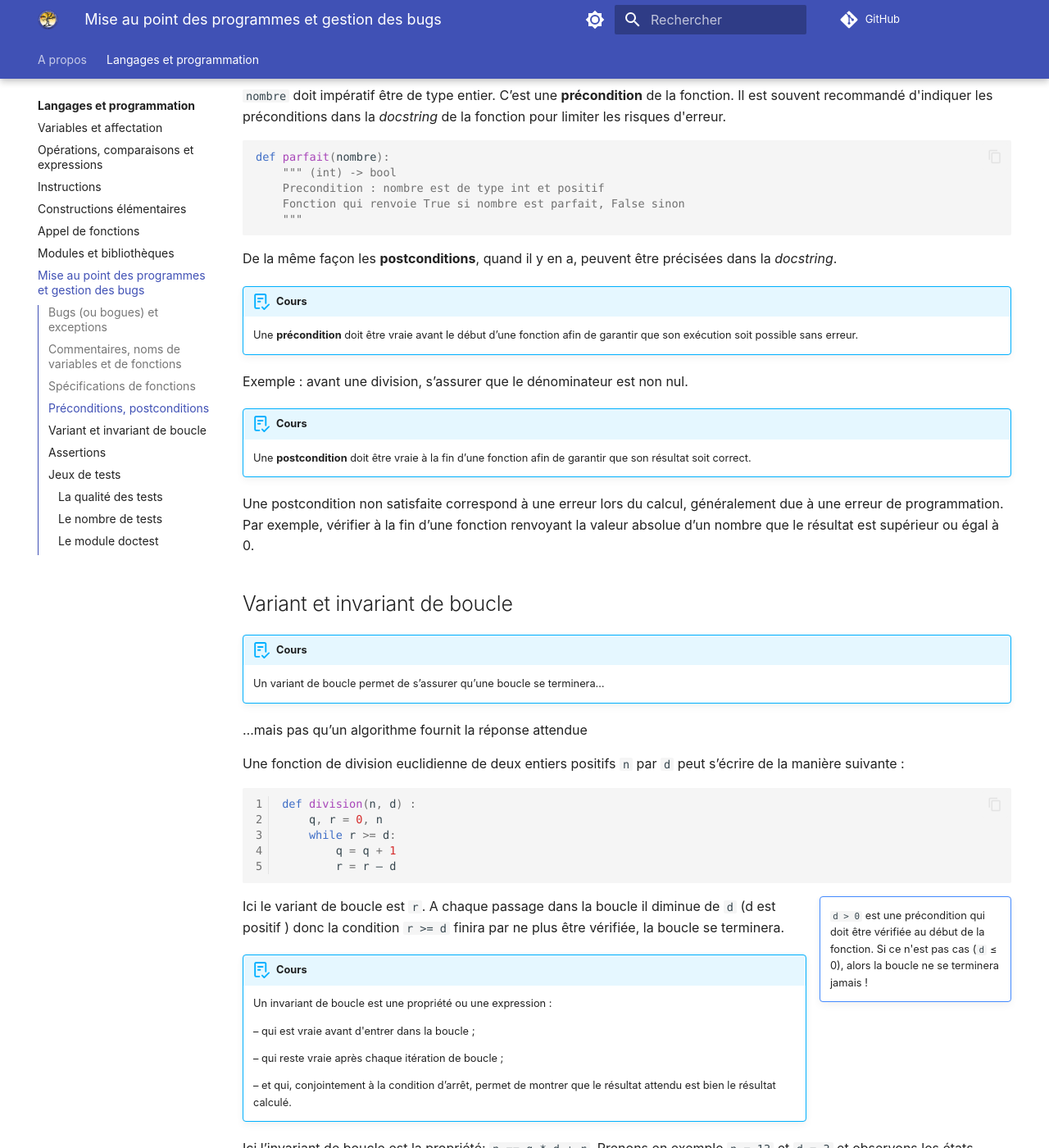
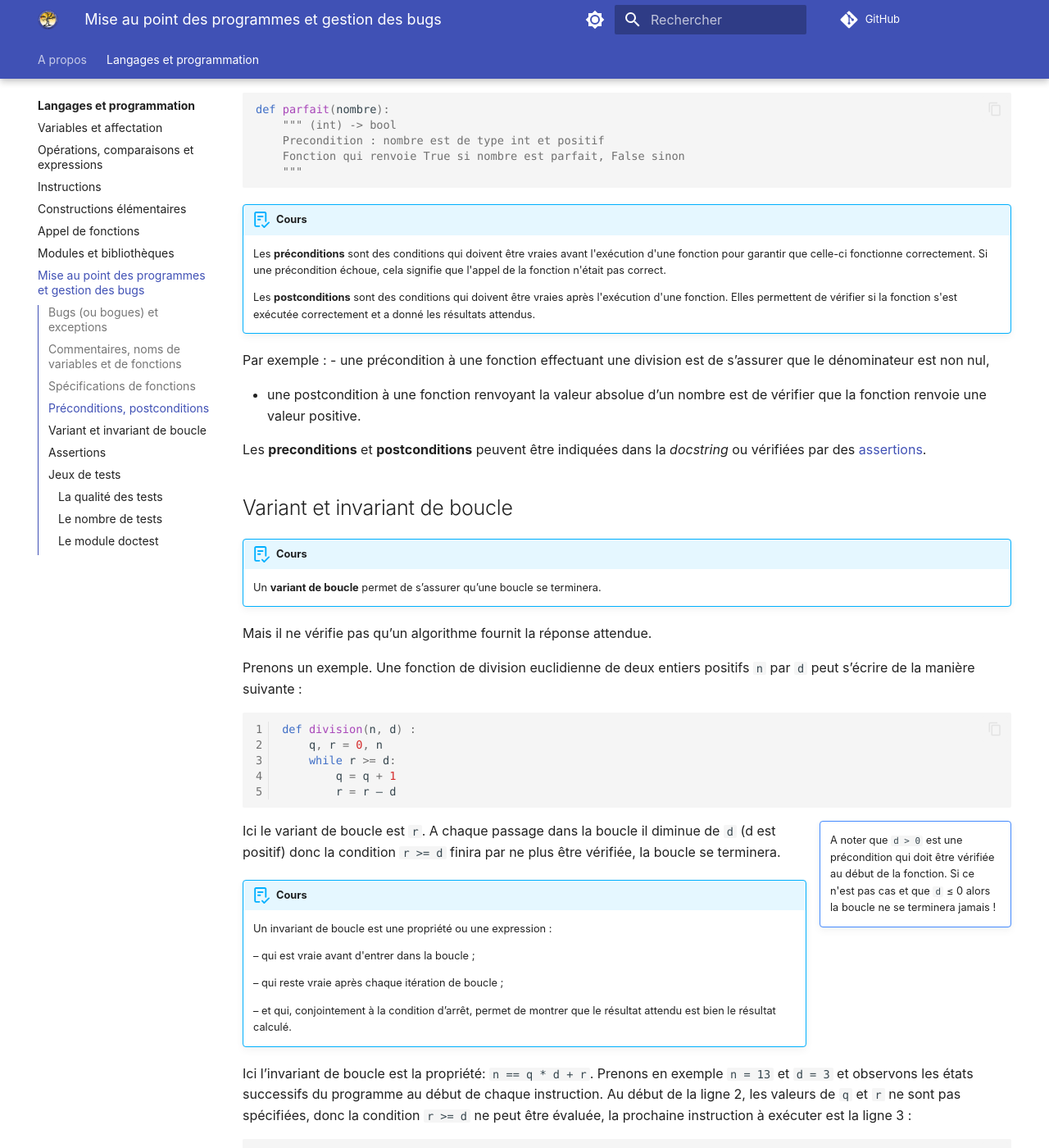
Before and after one commit to fab-perez/NSI-1, an MkDocs documentation site: the page built from docs/langages-et-programmation/7-mise-au-point-gestion-bugs.md, in a window 1280 px wide and 1400 px high, scrolled down 5034 px. Shown: the whole window at 82% size. Built offline with MkDocs 1.6.1 and Material for MkDocs 9.7.7, drawn with Linux system fonts in a browser that asks for light colours; emoji names are drawn with the system emoji font; comment, search, counter and statistics services are not loaded; some of the changed text lies outside the part shown.

Commit message:
Add files via upload

````diff
--- a/docs/langages-et-programmation/7-mise-au-point-gestion-bugs.md
+++ b/docs/langages-et-programmation/7-mise-au-point-gestion-bugs.md
@@ -225,10 +226,11 @@ est_premier(nombre)
     Renvoie True si un nombre est parfait, False sinon
 ```
 
-:warning: Ne pas confondre la spécification encadrée par `"""` avec les commentaires qui commencent par `#`. D’ailleurs il est possible ajouter des commentaires commençant par `#`  dans une *docstring* qui ne seront pas affichés par `help`. La spécification sera lue par l’utilisateur de la fonction, les commentaires par le programmeur qui lit/écrit le programme.
+:warning: Ne pas confondre la spécification encadrée par `"""` avec les commentaires qui commencent par `#`. D’ailleurs il est possible d'ajouter des commentaires commençant par `#`  dans une *docstring* qui ne seront pas affichés par `help`. La spécification sera lue par le programmeur qui utilise la fonction, les commentaires par celui qui lira et modifiera le code de la fonction.
 
-Remarquer aussi dans la console ou en programmant quand on tape `parfait(` la spécification qui s’affiche.
-![pyscripter affiche la docstring](../assets/pyscripter-docstring.png )
+!!! note inline end ""
+    Remarquer l'affichage dans la console ou dans la zone de programme PyScriter la spécification qui s’affiche après avoir saisi le nom de la fonction, par exemple `parfait(`.
+    ![pyscripter affiche la docstring](../assets/pyscripter-docstring.png )
 
 
 ##	Préconditions, postconditions
@@ -259,27 +261,29 @@ def parfait(nombre):
     """
 ```
 
-De la même façon les **postconditions**, quand il y en a, peuvent être précisées dans la *docstring*.
+!!! abstract "Cours"
+    Les **préconditions** sont des conditions qui doivent être vraies avant l'exécution d'une fonction pour garantir que celle-ci fonctionne correctement. Si une précondition échoue, cela signifie que l'appel de la fonction n'était pas correct.
 
-!!! abstract "Cours"
-    Une **précondition** doit être vraie avant le début d’une fonction afin de garantir que son exécution soit possible sans erreur.
+    Les **postconditions** sont des conditions qui doivent être vraies après l'exécution d'une fonction. Elles permettent de vérifier si la fonction s'est exécutée correctement et a donné les résultats attendus.
 
-Exemple : avant une division, s’assurer que le dénominateur est non nul.
 
-!!! abstract "Cours"
-    Une **postcondition** doit être vraie à la fin d’une fonction afin de garantir que son résultat soit correct.
+Par exemple :
+- une précondition à une fonction effectuant une division est de s’assurer que le dénominateur est non nul,
 
-Une postcondition non satisfaite correspond à une erreur lors du calcul, généralement due à une erreur de programmation. Par exemple,  vérifier à la fin d’une fonction renvoyant la valeur absolue d’un nombre que le résultat est supérieur ou égal à 0.
+- une postcondition à une fonction renvoyant la valeur absolue d’un nombre est de vérifier que la fonction renvoie une valeur positive.
+
+Les **preconditions** et **postconditions** peuvent être indiquées dans la *docstring* ou vérifiées par des [assertions](#assertions).
 
 
 ##	Variant et invariant de boucle
 
 !!! abstract "Cours"
-    Un variant de boucle permet de s’assurer qu’une boucle se terminera…
+    Un **variant de boucle** permet de s’assurer qu’une boucle se terminera.
 
-…mais pas qu’un algorithme fournit la réponse attendue
+Mais il ne vérifie pas qu’un algorithme fournit la réponse attendue.
 
-Une fonction de division euclidienne de deux entiers positifs `n` par `d` peut s’écrire de la manière suivante :
+Prenons un exemple. Une fonction de division euclidienne de deux entiers positifs `n` par `d` peut s’écrire de la manière suivante :
+
 
 ```py linenums="1"
 def division(n, d) :
@@ -290,9 +294,13 @@ def division(n, d) :
 ```
 
 !!! note inline end ""
-  	`d > 0` est une précondition qui doit être vérifiée au début de la fonction. Si ce n'est pas cas (`d` ≤ 0), alors la boucle ne se terminera jamais !
+  	A noter que `d > 0` est une précondition qui doit être vérifiée au début de la fonction. Si ce n'est pas cas et que `d` ≤ 0 alors la boucle ne se terminera jamais !
 
-Ici le variant de boucle est `r`. A chaque passage dans la boucle il diminue de `d` (d est positif ) donc la condition `r >= d` finira par ne plus être vérifiée, la boucle se terminera.
+Ici le variant de boucle est `r`. A chaque passage dans la boucle il diminue de `d` (d est positif) donc la condition `r >= d` finira par ne plus être vérifiée, la boucle se terminera.
+
+
+
+
 
 !!! abstract "Cours"
 
````
Also changed, not shown: other parts of docs/langages-et-programmation/7-mise-au-point-gestion-bugs.md (+1 -0 lines), docs/langages-et-programmation/6-modules-bibliotheques.md (+0 -4 lines), docs/langages-et-programmation/index.md (+0 -5 lines).
